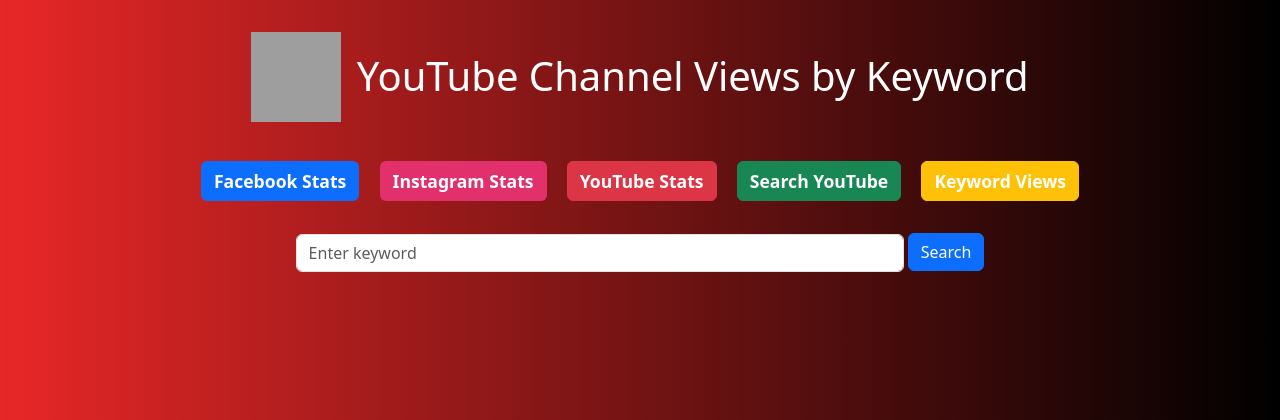
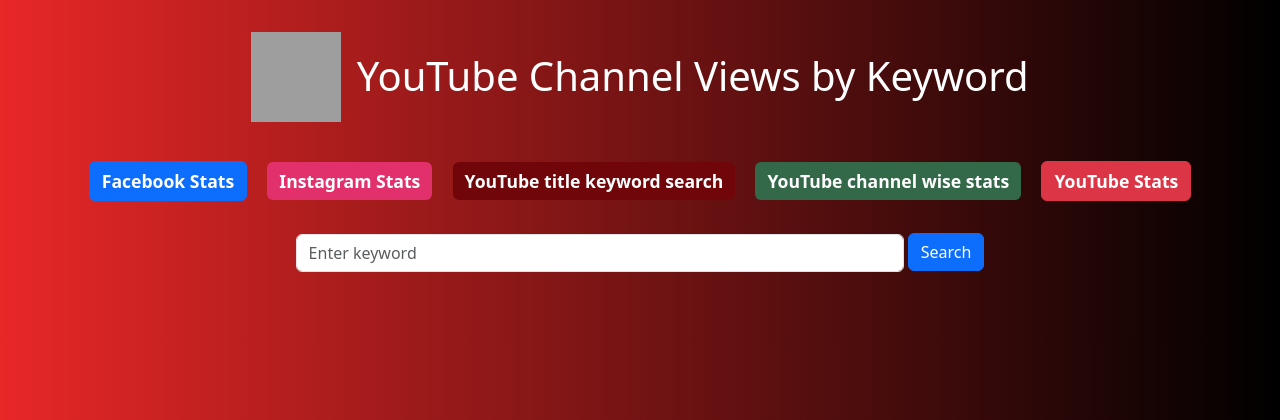
Before and after one commit to NasirMehmood12/comparison_stats, a Flask app: page /keyword_views in a window 1280 px wide. Shown: the top 420 px of the page. Run offline with Flask 3, Linux system fonts and the light colour scheme; some libraries are stand-ins or nearby versions; grey boxes are pictures that could not be loaded.

Commit message:
Update keyword_views.html

```diff
--- a/templates/keyword_views.html
+++ b/templates/keyword_views.html
@@ -46,16 +46,19 @@
     </h1>
 
     <div class="nav-links">
-        <a href="/facebook"     class="btn btn-primary btn-nav mx-2">Facebook Stats</a>
-        <a href="/instagram"    class="btn btn-nav mx-2"
-           style="background-color: #E1306C; color: white;">Instagram Stats</a>
-        <a href="/youtube"      class="btn btn-danger btn-nav mx-2">YouTube Stats</a>
-        <a href="/search-top-videos"
-           class="btn btn-success btn-nav mx-2">Search YouTube</a>
-        <a href="/keyword_views"
-           class="btn btn-warning btn-nav mx-2" style="color: white;">Keyword Views</a>
+        <a href="/facebook" class="btn btn-primary mx-2" style = "font-size: 1.1rem; font-weight: 563;">Facebook Stats</a>
+        <a href="/instagram" class="btn mx-2" style="background-color: #E1306C; color: white; border: none;font-size: 1.1rem; font-weight: 563;">
+            Instagram Stats
+        </a>
+        <a href="/search_top_videos" class="btn mx-2" style="background-color: #700609; color: white; border: none;font-size: 1.1rem; font-weight: 563;">
+            YouTube title keyword search
+        </a>
+
+        <a href="/simple_stats" class="btn mx-2" style="background-color: #336949; color: white; border: none;font-size: 1.1rem; font-weight: 563;">
+            YouTube channel wise stats
+        </a>
+        <a href="/youtube" class="btn btn-danger mx-2" style="font-size: 1.1rem; font-weight: 563;">YouTube Stats</a>
     </div>
-
     <form action="/keyword_views" method="post" class="mb-4 text-center">
         <input type="text"
                name="keyword"
```
